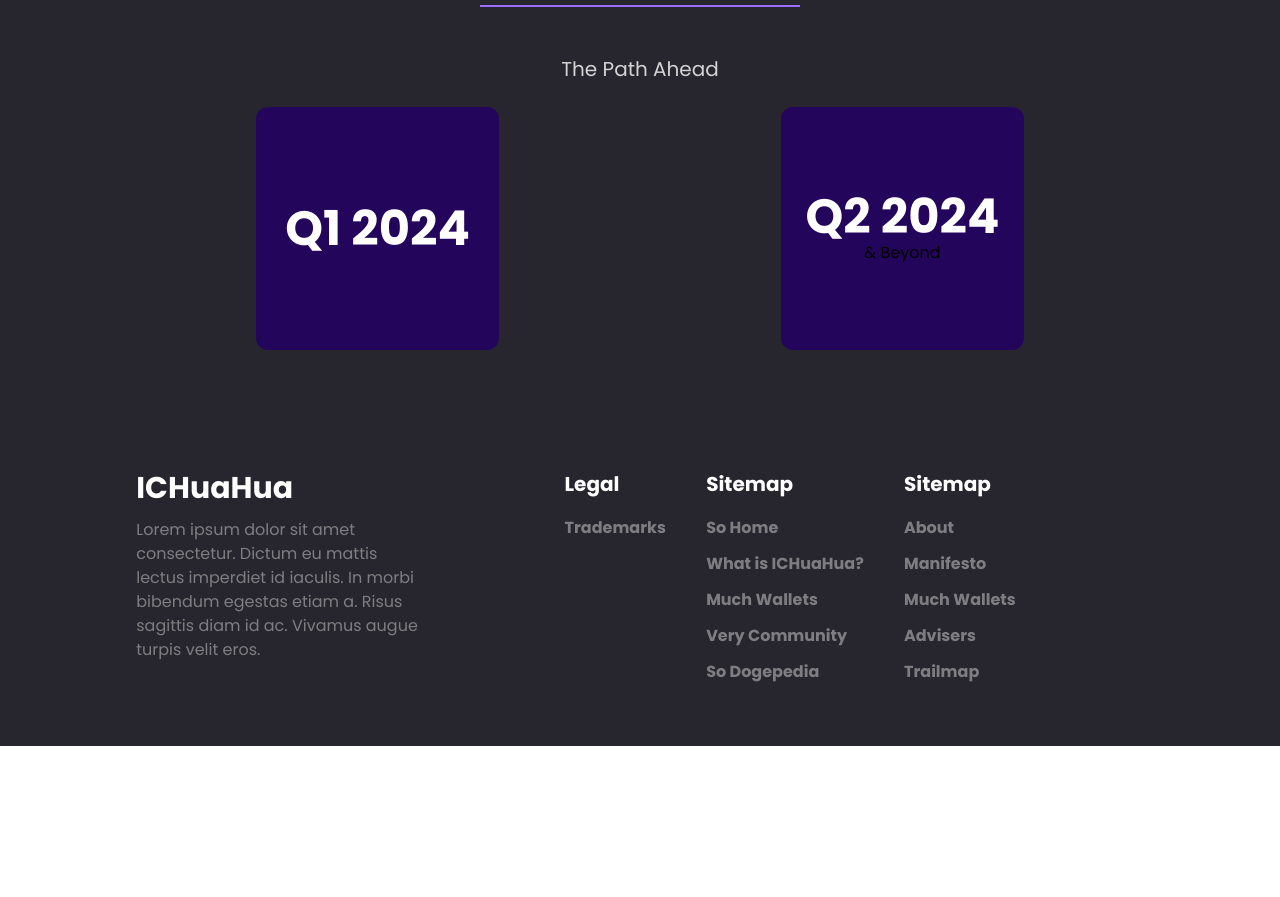
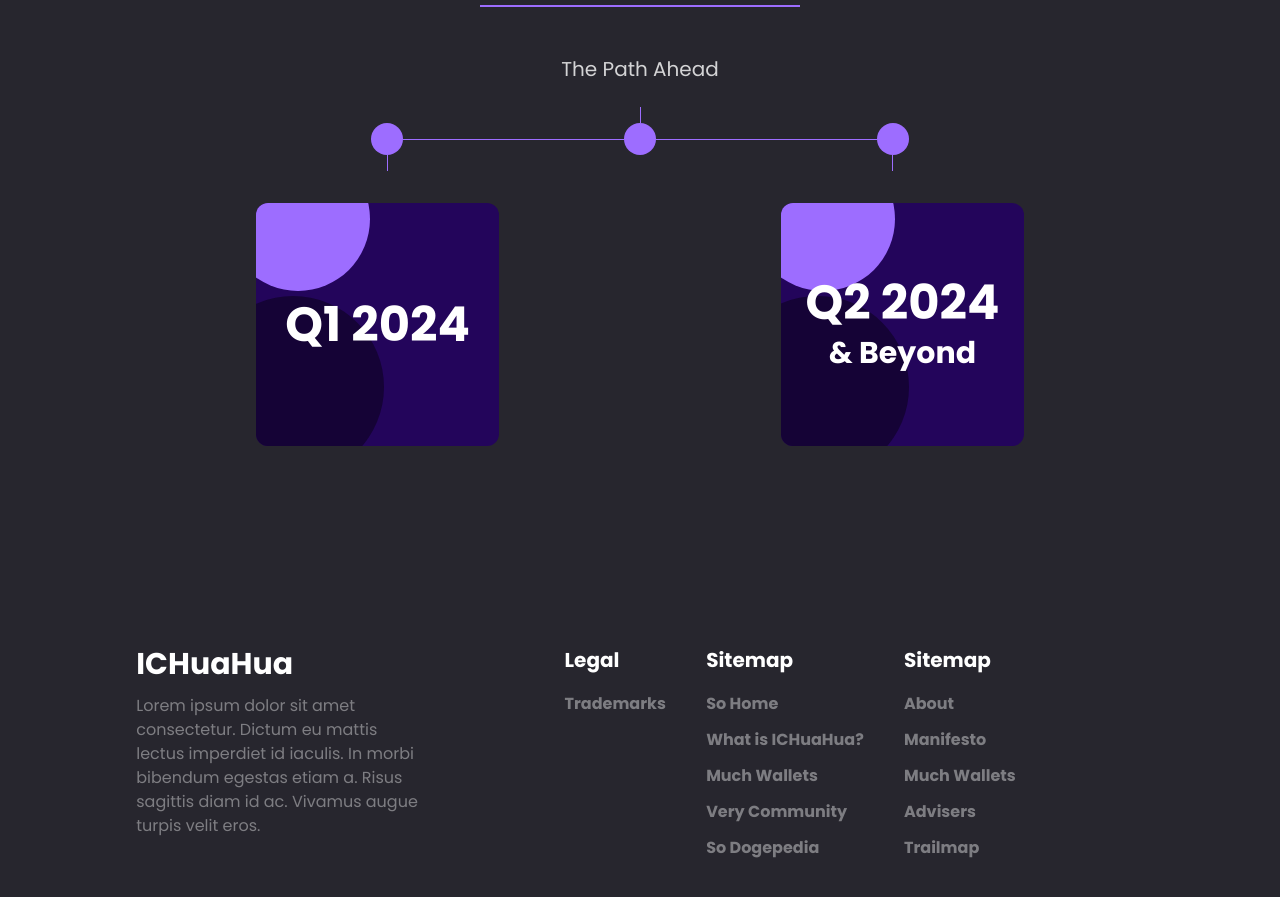
Before and after one commit to ICP-hub/solana-coin, a React (Vite) app: page / in a window 1280 px wide. Shown: the part 2829-3726 px from the top of the page. Before the commit the page ends 3575 px from the top, so only its background shows below. Built offline with nearby package versions, Linux system fonts and the light colour scheme.

Commit message:
roadmap section created

```diff
--- a/src/components/roadmap-sec/RoadMap.jsx
+++ b/src/components/roadmap-sec/RoadMap.jsx
@@ -11,7 +11,22 @@ const RoadMap = () => {
       <div className="roadmap-text-cont">
         <p className="roadmap-text"> The Path Ahead</p>
       </div>
-      <div className="roadmap-line-cont"></div>
+      <div className="roadmap-line-cont">
+        <div className="roadmap-node-cont">
+          <div className="roadmap-node-circle"/>
+          <div className="roadmap-node-line"/>
+        </div>
+        <div className="roadmap-line"/>
+        <div className="roadmap-rev-node-cont">
+          <div className="roadmap-node-line"/>
+          <div className="roadmap-node-circle"/>
+        </div>
+        <div className="roadmap-line"/>
+        <div className="roadmap-node-cont">
+          <div className="roadmap-node-circle"/>
+          <div className="roadmap-node-line"/>
+        </div>
+      </div>
       <div className="roadmap-card-cont">
         <RoadmapCard text={"Q1 2024"}/>
         <RoadmapCard text={"Q2 2024"} subtext={"& Beyond"}/>
--- a/src/components/roadmap-sec/roadmap.css
+++ b/src/components/roadmap-sec/roadmap.css
@@ -7,27 +7,51 @@
 .roadmap-text{
     @apply text-white opacity-80 text-xl text-center
 }
+.roadmap-card-cont{
+    @apply flex w-3/5 justify-between items-center mt-8 mb-20
+}
+
+/* node tree styling */
+
 .roadmap-line-cont{
+    @apply flex items-center justify-start w-[42%]
+}
+.roadmap-line{
+    @apply h-[1px] w-[47%] bg-purple-line
+}
+.roadmap-node-cont{
+    @apply flex flex-col items-center pt-4
+}
+.roadmap-rev-node-cont{
+    @apply flex flex-col items-center pb-4
+}
+.roadmap-node-line{
+    @apply w-[1px] h-4 bg-purple-line
+}
+.roadmap-node-circle{
+    @apply w-8 h-8 rounded-2xl bg-purple-line
+}
 
-}
-.roadmap-card-cont{
-    @apply flex w-3/5 justify-between items-center
-}
 
 /* roadmap card styling */
 
 .roadmap-card{
-    @apply w-[19vw] h-[19vw] bg-blue-normalBG rounded-xl flex flex-col items-center justify-center
+    @apply w-[19vw] h-[19vw] bg-blue-normalBG rounded-xl flex flex-col items-center justify-center z-10 relative overflow-hidden;
+    transition: 2s;
+}
+.roadmap-card:hover{
+    transform:rotateY(180deg);
+
 }
 .roadmap-card-text{
-    @apply text-white text-5xl font-extrabold text-center
+    @apply text-white text-5xl font-extrabold text-center z-30
 }
 .roadmap-card-subtext{
-
+    @apply text-white text-3xl font-extrabold text-center mt-2 z-30
 }
 .roadmap-card-c1{
-
+    @apply bg-blue-darkCircle w-[75%] h-[75%] rounded-full absolute bottom-[-2rem] left-[-3.4rem] z-20
 }
 .roadmap-card-c2{
-
+    @apply bg-purple-line w-36 h-36 rounded-full absolute top-[-3.5rem] left-[-30px] z-20
 }
```
